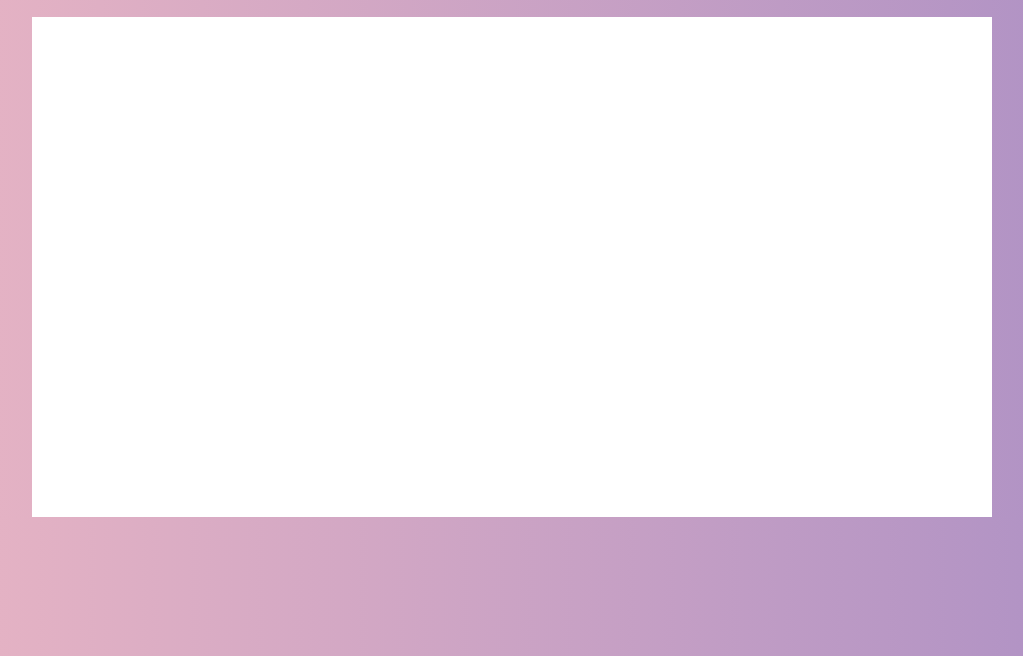
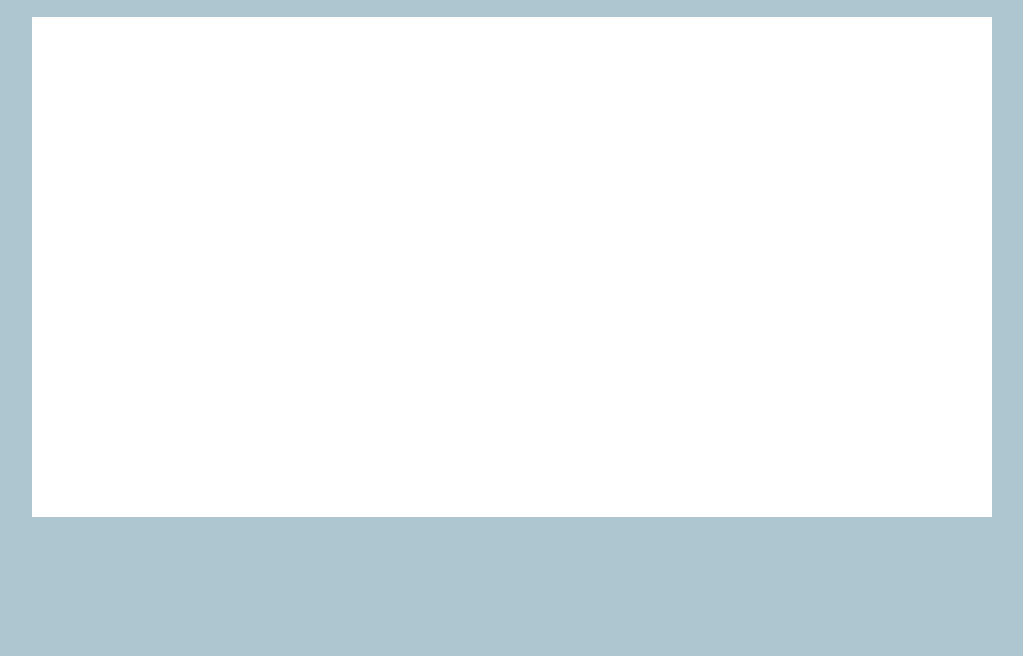
Before and after one commit to AreeshaJat/Etch-a-Sketch, a plain HTML site: page index.html in a window 1280 px wide. Shown: the part 144-800 px from the top of the page, without its empty margins (128-1151 px from the left). Drawn offline with Linux system fonts and the light colour scheme.

Commit message:
fixed background

```diff
--- a/styles.css
+++ b/styles.css
@@ -5,12 +5,7 @@ body {
     justify-content: center;
     align-items: center;
     margin: 0; /* gets rid of the white border around flex-container */
-    background-image: linear-gradient(to right, rgba(213, 109, 137, 0.5) , rgba(90, 34, 139, 0.5));
-    /*background-image: linear-gradient(to right, rgba(102, 51, 153, 0.5) , rgba(22, 160, 133, 0.5));*/
-    /*background-image: linear-gradient(to right, rgba(196, 77, 86, 0.5) , rgba(27, 163, 156, 0.5));*/
-    /*background-image: linear-gradient(to right, rgba(213, 184, 255, 0.5) , rgba(210, 238, 130, 0.5));*/
-    /*background-image: linear-gradient(to right, rgba(255, 0, 0, 0.5) , rgba(255, 255, 0, 0.5));*/
-   /*background-color: #F5F5DC;*/
+    background-color: #AEC6CF;
 }
 
 .title {
```
